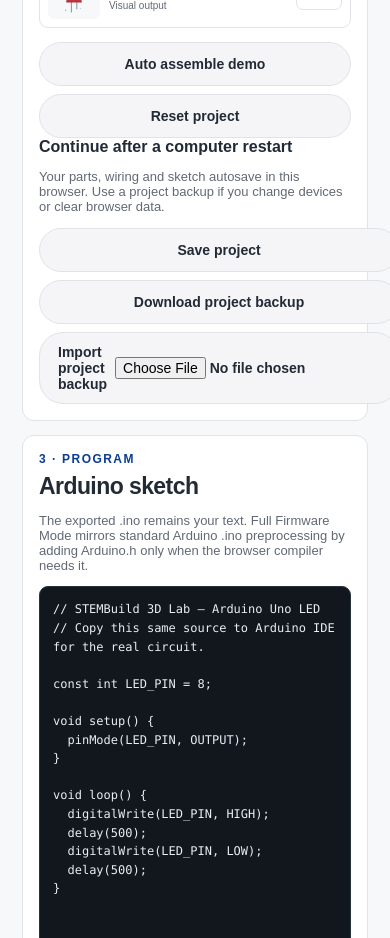
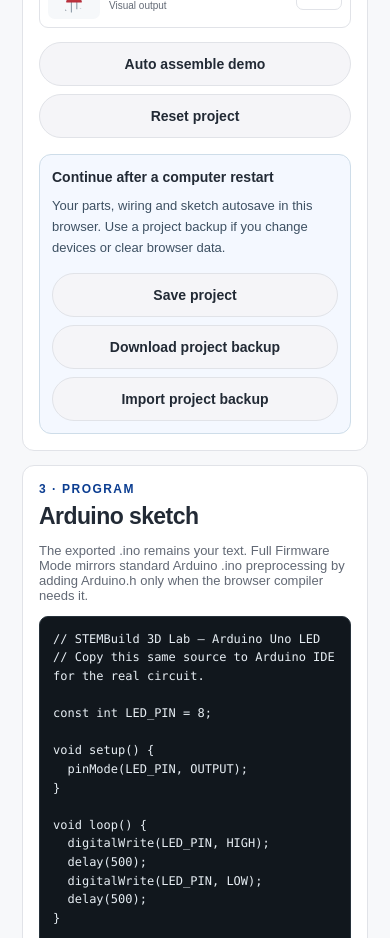
Before and after one commit to cath365/STEMBuild-, a Next.js app: page /3d-lab in a window 390 px wide. Shown: the part 3480-4418 px from the top of the page. Built offline with nearby package versions, Linux system fonts and the light colour scheme.

Commit message:
style: make project save and backup tools usable on mobile

```diff
--- a/src/app/lab-modes.css
+++ b/src/app/lab-modes.css
@@ -30,3 +30,19 @@
 @media (prefers-reduced-motion: reduce) {
   .lab-mode-tab { transition: none; }
 }
+
+/* Local project persistence controls use existing button patterns. */
+.lab-project-save { margin: 16px 0 18px; padding: 15px; border: 1px solid #cedde9; border-radius: 12px; background: #f4f8ff; min-width: 0; }
+.lab-project-save > p { color: #3e5163; font-size: 13px; line-height: 1.6; margin: 8px 0; }
+.lab-project-save > strong { display: block; font-size: 14px; line-height: 1.5; }
+.lab-project-save > .inline { margin: 10px 0; }
+.lab-project-save .btn { min-height: 44px; white-space: normal; }
+.lab-project-save label.btn { position: relative; cursor: pointer; overflow: hidden; }
+.lab-project-save label.btn input[type="file"] { position: absolute; width: 1px; height: 1px; opacity: 0; left: -1000px; }
+.lab-project-save label.btn:focus-within { outline: 3px solid #0b3d91; outline-offset: 3px; }
+.lab3d-panel .lab-project-save { margin-bottom: 0; }
+@media (max-width: 600px) {
+ .lab-project-save { padding: 12px; }
+ .lab-project-save .inline { display: grid; grid-template-columns: minmax(0, 1fr); }
+ .lab-project-save .btn { width: 100%; justify-content: center; }
+}
```
